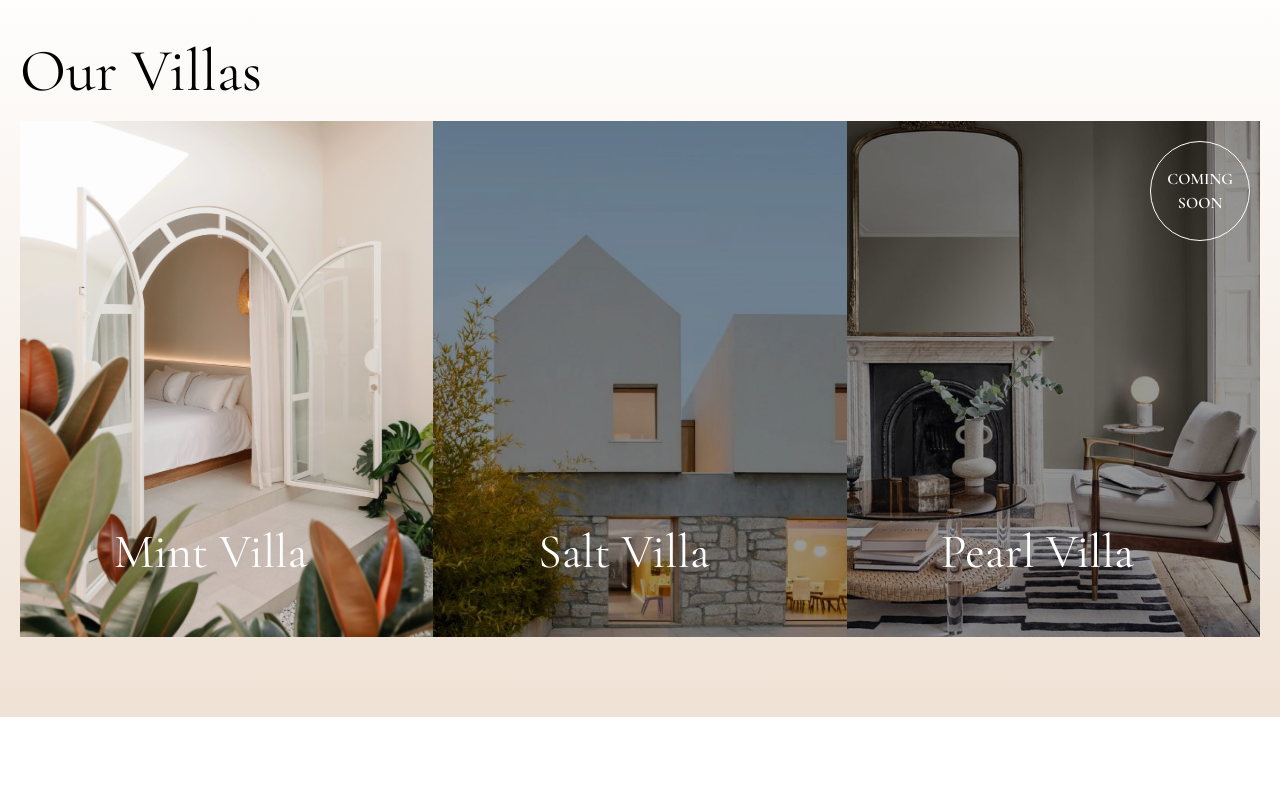
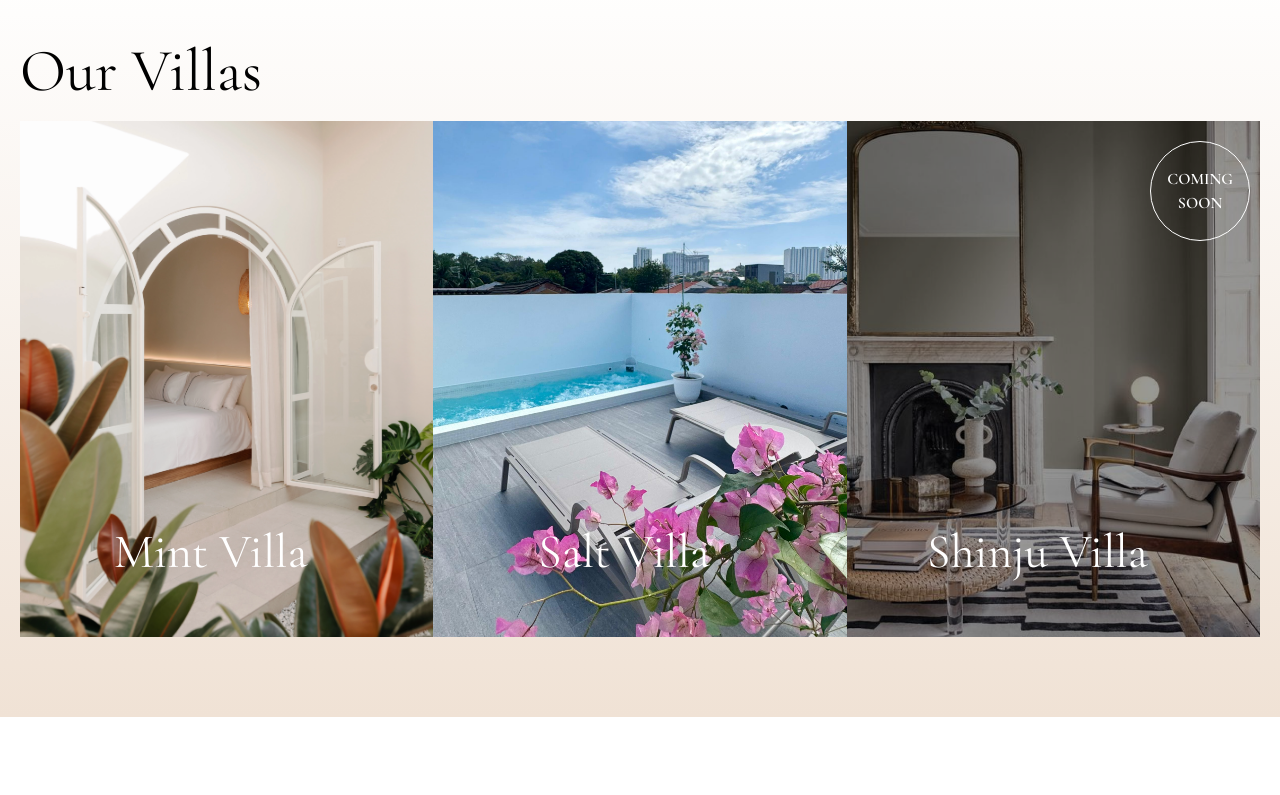
Before and after one commit to purdator1225/double-l-next-14, a Next.js app: page / in a window 1280 px wide. Shown: the part 1560-2355 px from the top of the page. Built offline with nearby package versions, Linux system fonts and the light colour scheme.

Commit message:
fixed shinju villa

```diff
--- a/components/Footer.js
+++ b/components/Footer.js
@@ -17,7 +17,7 @@ function Footer() {
        <div className='flex flex-col'>
          <Link href={'/mint-villa'}>MINT VILLA</Link>
        <Link href={'/salt-villa'}>SALT VILLA</Link>
-       <Link href={'/'}>PEARL VILLA(COMING SOON)</Link>
+       <Link href={'/'}>SHINJU VILLA(COMING SOON)</Link>
        </div>
 
 
--- a/components/VillaSlider.js
+++ b/components/VillaSlider.js
@@ -35,14 +35,14 @@ const [hoveredIndex, setHoveredIndex] = useState(null); // Track the hovered sli
       active: false,
       title: "Salt Villa",
       id: "saltvilla",
-      cover: "/saltvilla_cardimg.png",
+      cover: "/villa-images/salt-villa/salt_villa_2.jpeg",
       para: "Salt Villa is a perfect getaway designed for couples...",
       comingsoon: "",
       slug:'salt-villa'
     },
     {
       active: false,
-      title: "Pearl Villa",
+      title: "Shinju Villa",
       id: "pearlvilla",
       cover: "/pearlvilla_cardimg.png",
       para: "Pearl Villa is a perfect getaway designed for couples...",
```
